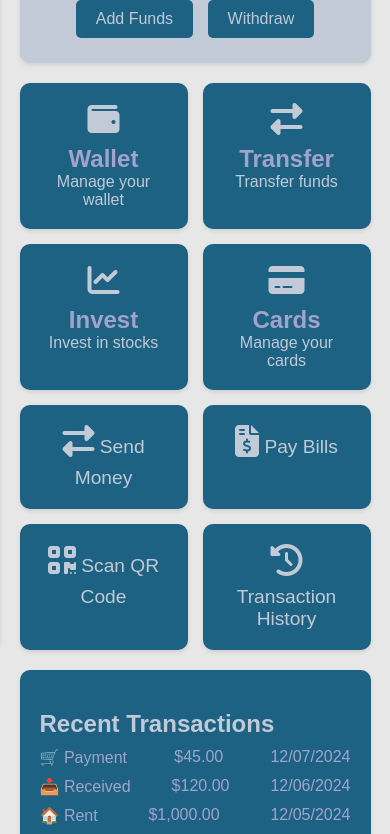
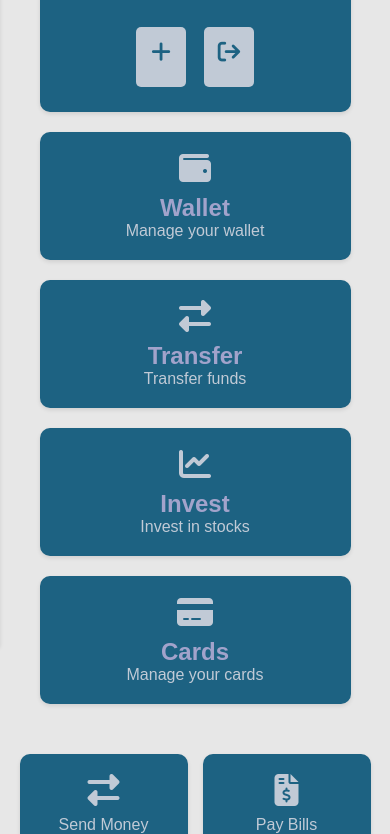
Before and after one commit to LazorAmorie/masterkey, a plain HTML site: page index.html in a window 390 px wide. Shown: the part 198-1032 px from the top of the page. Drawn offline with Linux system fonts and the light colour scheme.

Commit message:
refactor layout and styling for balance widget and financial access tiles; enhance responsiveness and visual consistency for some proffesional look and better AWD

```diff
--- a/css/styles.css
+++ b/css/styles.css
@@ -133,8 +133,6 @@ body {
     padding: 20px;
     text-align: center;
     box-shadow: var(--box-shadow);
-    margin: 0 auto; /* Center the widget */
-    max-width: 600px; /* Optional: limit the maximum width */
     transition: transform 0.3s ease, box-shadow 0.3s ease;
 }
 
@@ -166,6 +164,10 @@ body {
     transition: background 0.3s ease, transform 0.3s ease;
 }
 
+.balance-actions button i {
+    color: #000;
+}
+
 .balance-actions button:hover {
     background: var(--secondary-color);
     transform: translateY(-2px);
@@ -176,20 +178,22 @@ body {
     display: grid;
     grid-template-columns: repeat(2, minmax(150px, 1fr));
     gap: 15px;
+    margin-top: 30px;
 }
 
+/* Unified Tile Styling */
 .tile {
     background: var(--main-color);
     color: var(--accent-color);
     border-radius: 10px;
     padding: 20px;
     text-align: center;
-    font-size: 1.2rem;
     box-shadow: var(--box-shadow);
-    cursor: pointer;
-    transition: background 0.3s ease, transform 0.3s ease, box-shadow 0.3s ease;
-    position: relative;
-    overflow: hidden;
+    transition: transform 0.3s ease, box-shadow 0.3s ease;
+    height: 100%;
+    display: flex;
+    flex-direction: column;
+    justify-content: center;
 }
 
 .tile:hover {
@@ -229,6 +233,102 @@ body {
 .tile-description {
     font-size: 1rem;
     color: var(--accent-color);
+}
+
+/* Balance Tile Specific Styling */
+.balance-tile {
+    background: var(--main-color);
+}
+
+.balance-tile h2 {
+    color: var(--accent-color);
+    margin: 0 0 10px 0;
+    font-size: 1.2rem;
+}
+
+.balance-tile p {
+    color: var(--accent-color);
+    font-size: 1.8rem;
+    margin: 10px 0;
+}
+
+.balance-tile .balance-actions {
+    display: flex;
+    flex-direction: row; /* Changed from column to row */
+    justify-content: center; /* Center the buttons horizontally */
+    gap: 10px; /* Spacing between buttons */
+    margin-top: 15px;
+    width: 100%;
+}
+
+.balance-tile button {
+    display: flex;
+    align-items: center;
+    justify-content: center;
+    gap: 8px;
+    padding: 8px 16px;
+    min-width: 100px;
+    flex: 1;  /* Allow buttons to grow equally */
+    max-width: 150px; /* Prevent buttons from getting too wide */
+    border: none;
+    border-radius: 5px;
+    background: var(--accent-color);
+    color: var(--main-color);
+    cursor: pointer;
+    transition: all 0.3s ease;
+    position: relative; /* For icon positioning */
+}
+
+.balance-tile button i {
+    display: none; /* Hide icons by default */
+    font-size: 1.2rem;
+    color: var(--main-color); /* Match button text color */
+}
+
+.balance-tile button span {
+    font-size: 0.9rem;
+    font-weight: 500;
+}
+
+.balance-tile button:hover {
+    background: var(--secondary-color);
+}
+
+.balance-tile button:hover i {
+    color: var(--accent-color); /* Change icon color on hover */
+}
+
+/* Responsive adjustments for balance actions */
+@media (max-width: 768px) {
+    .balance-tile .balance-actions {
+        flex-direction: row;
+        justify-content: center;
+        gap: 8px;
+        padding: 0 10px;
+    }
+
+    .balance-tile button {
+        width: 100%; /* Make buttons full width on mobile */
+        min-width: 0; /* Remove min-width constraint */
+        padding: 12px; /* Increased padding for better touch target */
+        max-width: none;
+        aspect-ratio: 1; /* Make buttons square for icons */
+        max-width: 50px; /* Fixed size for mobile */
+    }
+
+    .balance-tile button i {
+        display: flex;
+        justify-content: center;
+        align-items: center;
+        text-align: center;
+        width: 100%;
+        height: 100%;
+        font-size: 1.4rem; /* Slightly larger icons on mobile */
+    }
+
+    .balance-tile button span {
+        display: none; /* Hide text on mobile */
+    }
 }
 
 /* Transactions Overview */
@@ -314,6 +414,29 @@ body {
     line-height: 1.5;
 }
 
+/* Top Widgets Layout */
+.top-widgets-container {
+    display: grid;
+    grid-template-columns: 300px 1fr;
+    gap: 20px;
+    margin-bottom: 30px;
+}
+
+.balance-widget {
+    /* Remove max-width and margin constraints */
+    margin: 0;
+    max-width: none;
+}
+
+/* Financial Access Grid Layout */
+.financial-access {
+    display: grid;
+    grid-template-columns: repeat(5, 1fr);
+    gap: 20px;
+    padding: 20px;
+    margin-bottom: 30px;
+}
+
 /* Responsive Design */
 @media (min-width: 768px) {
     .dashboard {
@@ -342,8 +465,30 @@ body {
 }
 
 /* Responsive adjustments */
+@media (max-width: 1024px) {
+    .top-widgets-container {
+        grid-template-columns: 1fr;
+    }
+}
+
+@media (max-width: 1200px) {
+    .financial-access {
+        grid-template-columns: repeat(3, 1fr);
+    }
+}
+
 @media (max-width: 768px) {
+    .financial-access {
+        grid-template-columns: repeat(2, 1fr);
+    }
+
     .financial-insights {
+        grid-template-columns: 1fr;
+    }
+}
+
+@media (max-width: 480px) {
+    .financial-access {
         grid-template-columns: 1fr;
     }
 }
--- a/index.html
+++ b/index.html
@@ -47,24 +47,25 @@
             </ul>
         </nav>
         <div class="main-content">
-            <!-- Account Balance Widget -->
-            <section class="balance-widget">
+            <!-- Financial Access Container -->
+            <section class="financial-access">
+                <!-- Balance Widget -->
+                <div class="tile balance-tile">
                     <h2>Total Balance</h2>
                     <p id="total-balance">$0.00</p>
                     <div class="balance-actions">
-                    <button onclick="window.location.href='./index/add-funds.html'">Add Funds</button>
-                    <button onclick="window.location.href='./index/withdraw-funds.html'">Withdraw</button>
+                        <button onclick="window.location.href='./index/add-funds.html'">
+                            <i class="fa-solid fa-plus"></i>
+                            <span>Add Funds</span>
+                        </button>
+                        <button onclick="window.location.href='./index/withdraw-funds.html'">
+                            <i class="fa-solid fa-arrow-right-from-bracket"></i>
+                            <span>Withdraw</span>
+                        </button>
                     </div>
-               <!-- <div class="balance-chart">
-                  Chart will be dynamically generated here
-                    <canvas id="balance-chart"></canvas>
-                </div>
-            -->
-            </section>
                 </div>
 
-        <!-- Quick Access Tiles -->
-        <section class="quick-access" id="quick-access-tiles">
+                <!-- Financial Access Tiles -->
                 <div class="tile">
                     <i class="fa-solid fa-wallet"></i>
                     <div class="tile-title">Wallet</div>
@@ -87,6 +88,11 @@
                 </div>
             </section>
 
+            <!-- Rest of the content -->
+            <section class="quick-access" id="quick-access-tiles">
+                <!-- Quick access content -->
+            </section>
+
             <!-- Transactions Overview -->
             <section class="transactions-overview">
                 <h2>Recent Transactions</h2>
@@ -100,6 +106,7 @@
             <section class="financial-insights" id="financial-insights">
                 <!-- Cards will be dynamically generated here -->
             </section>
+        </div>
     </div>
 
     <!-- QR Code Modal -->
```
Lines whose indentation alone changed are shown as unchanged.
